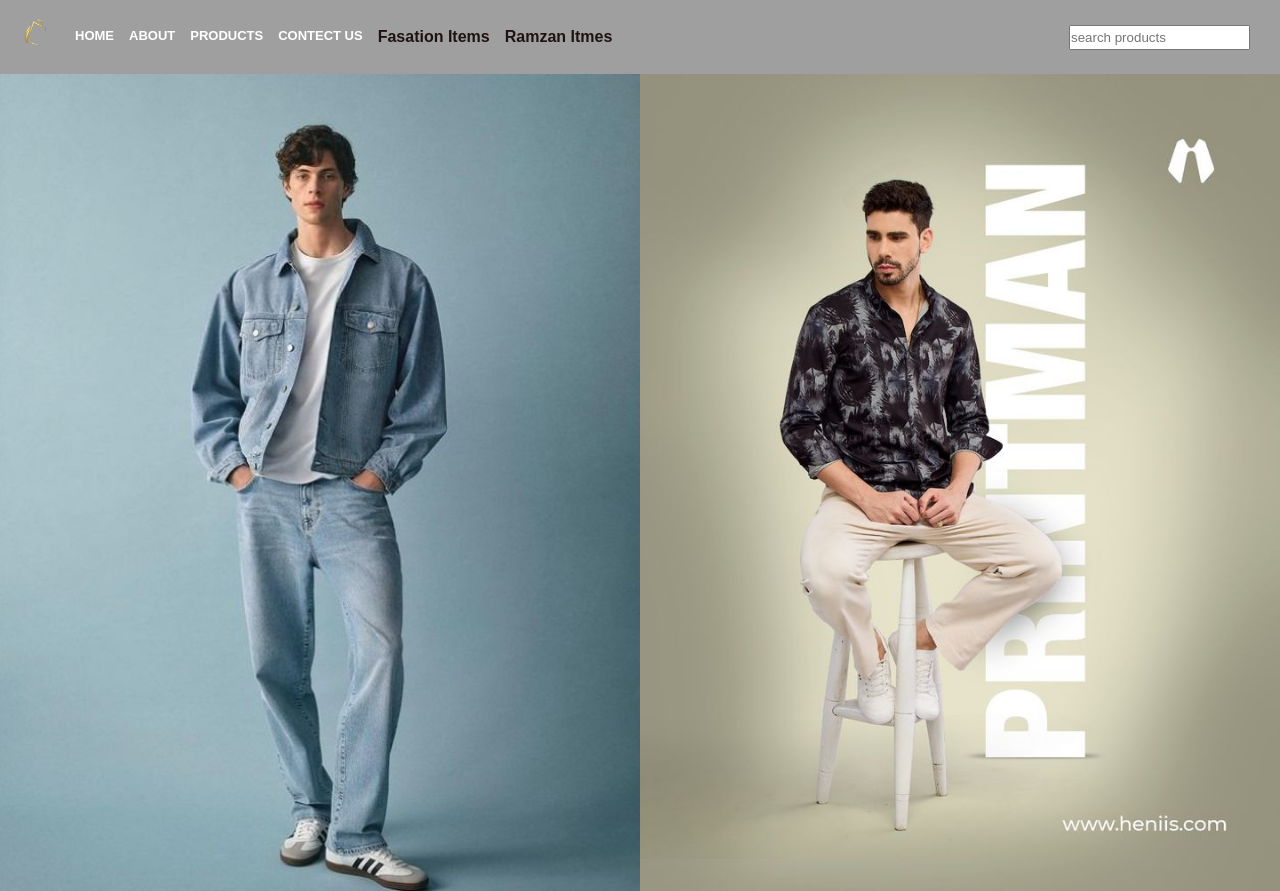
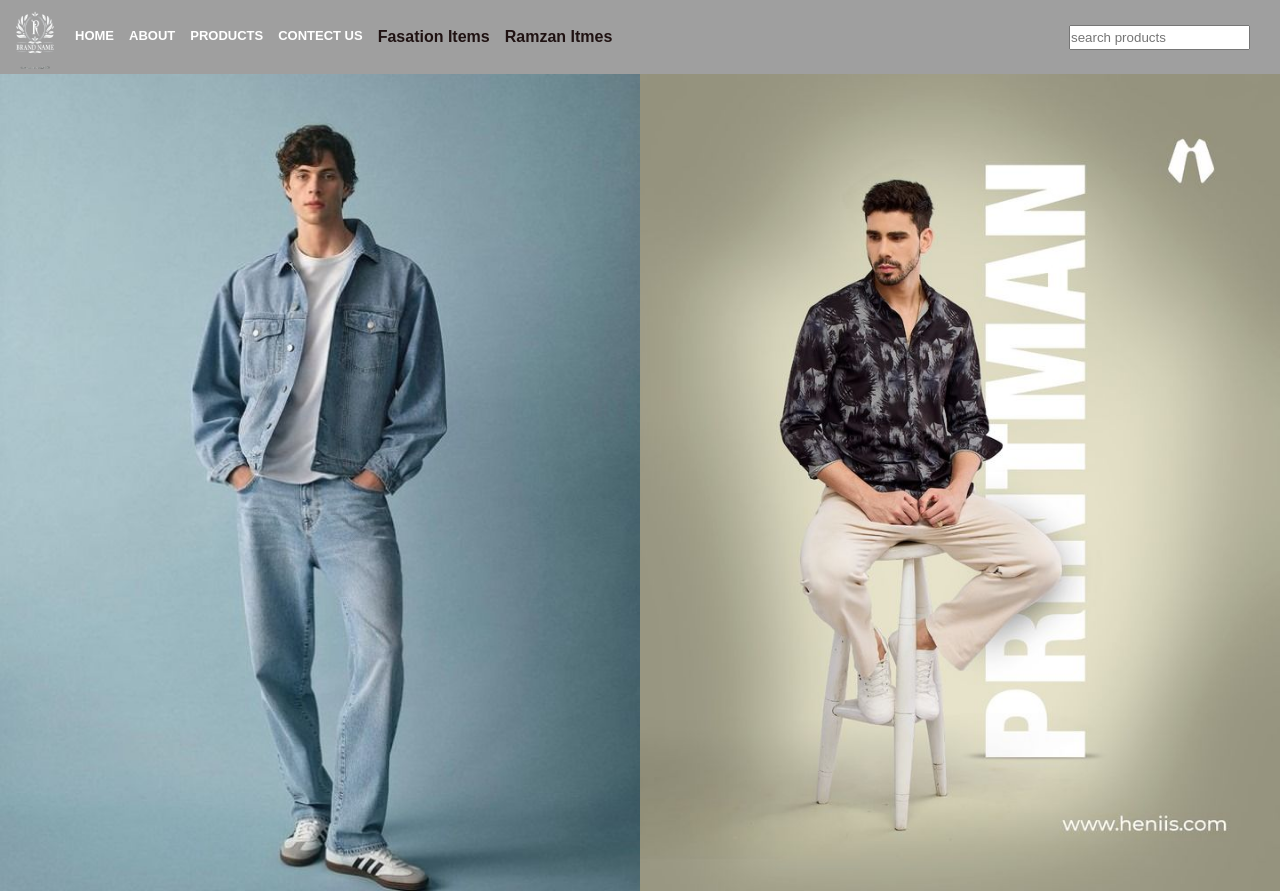
Before and after one commit to rayees22/project-3, a plain HTML site: page fasation.html in a window 1280 px wide. Shown: the top 891 px of the page. Drawn offline with Linux system fonts and the light colour scheme.

Commit message:
sixth commit

```diff
--- a/fasation.html
+++ b/fasation.html
@@ -13,7 +13,7 @@
     <nav class="navbar">
         <div class="nv-content">
             <div class="nv-logo">
-                <img src="my img/logo-1.png" alt="">
+                <img src="my img/logo.png" alt="">
             </div>
             <div class="menu-box">
                 <p><a href="#">HOME</a></p>
```
Also changed, not shown: index.html (+1 -1 lines), my img/logo.png (added).
